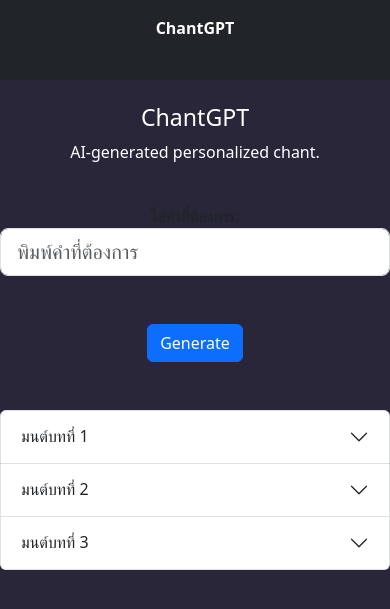
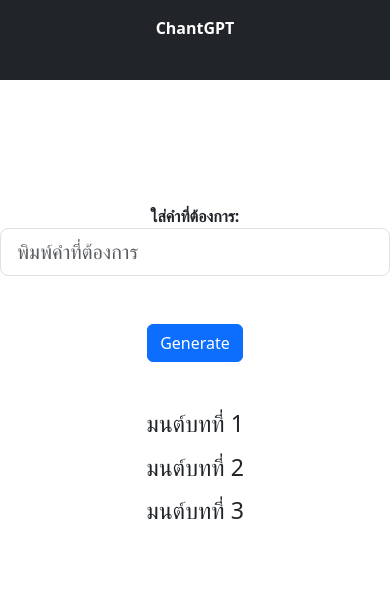
Before and after one commit to krittaphascha/chantgpt, a Flask app: page / in a window 390 px wide. Shown: the top 609 px of the page. Run offline with Flask 3, Linux system fonts and the light colour scheme; some libraries are stand-ins or nearby versions.

Commit message:
uploading

```diff
--- a/app.py
+++ b/main.py
@@ -30,4 +30,4 @@
 
 
 if __name__ == '__main__':
-    app.run(debug=True)
+    app.run()
--- a/templates/base.html
+++ b/templates/base.html
@@ -13,7 +13,7 @@
         </div>
         <script type="text/javascript" src="http://ajax.googleapis.com/ajax/libs/jquery/1.6.2/jquery.min.js"></script>
     </header>
-    <body style="background-color:rgb(41, 38, 57);">
+    <body>
     {% block content %}
     {% endblock %}
     </body>
--- a/templates/index.html
+++ b/templates/index.html
@@ -14,52 +14,33 @@
     <input class="form-control form-control-lg" type="text" name="text", placeholder="พิมพ์คำที่ต้องการ" required/>
     <br><br>
     <button value="Submit" class="btn btn-primary" onclick="$('#loading').show();">Generate</button>
+
   </form>
   <div id="loading" style="display:none; text-align: center;">
-    <img src="static/loading.gif" alt="" />...รอพระสวดแปปนึงโยม...</div>
+    <img src="{{ url_for('static',    filename='loading.gif') }}" alt="" />...รอพระสวดแปปนึงโยม...</div>
   <br>
   <br>
-  <div>
-    <div class="bd-example-snippet bd-code-snippet"><div class="bd-example m-0 border-0">
-    <div class="accordion" id="accordionExample">
-      <div class="accordion-item">
-        <h4 class="accordion-header">
-          <button class="accordion-button collapsed" type="button" data-bs-toggle="collapse" data-bs-target="#collapseOne" aria-expanded="false" aria-controls="collapseOne">
-            มนต์บทที่ 1
-          </button>
-        </h4>
-        <div id="collapseOne" class="accordion-collapse collapse" data-bs-parent="#accordionExample" >
-          <div class="accordion-body">
-            <p style="text-align: center;">{{ output_1 }}</p>
-          </div>
-        </div>
-      </div>
-      <div class="accordion-item">
-        <h4 class="accordion-header">
-          <button class="accordion-button collapsed" type="button" data-bs-toggle="collapse" data-bs-target="#collapseTwo" aria-expanded="false" aria-controls="collapseTwo">
-            มนต์บทที่ 2
-          </button>
-        </h4>
-        <div id="collapseTwo" class="accordion-collapse collapse" data-bs-parent="#accordionExample">
-          <div class="accordion-body">
-            <p style="text-align: center;">{{ output_2 }}</p>
-          </div>
-        </div>
-      </div>
-      <div class="accordion-item">
-        <h4 class="accordion-header">
-          <button class="accordion-button collapsed" type="button" data-bs-toggle="collapse" data-bs-target="#collapseThree" aria-expanded="false" aria-controls="collapseThree">
-            มนต์บทที่ 3
-          </button>
-        </h4>
-        <div id="collapseThree" class="accordion-collapse collapse" data-bs-parent="#accordionExample">
-          <div class="accordion-body">
-            <p style="text-align: center;">{{ output_3 }}</p>
-          </div>
-        </div>
-      </div>
-    </div>
-    </div></div>
-  </div>
+
+  <div class="row">
+		<div class="col-md-4">
+			<h3 style="text-align: center;">
+				มนต์บทที่ 1
+			</h3>
+			<p style="text-align: center;"> {{ output_1 }}	</p>
+		</div>
+		<div class="col-md-4">
+			<h3 style="text-align: center;">
+				มนต์บทที่ 2
+			</h3>
+			<p style="text-align: center;"> {{ output_2 }}	</p>
+		</div>
+		<div class="col-md-4">
+			<h3 style="text-align: center;">
+				มนต์บทที่ 3
+			</h3>
+			<p style="text-align: center;"> {{ output_3 }}	</p>
+		</div>
+	</div>
+</div>
 
 {% endblock %}
```
Also changed, not shown: templates/demo.html (added, +73 -0 lines).
